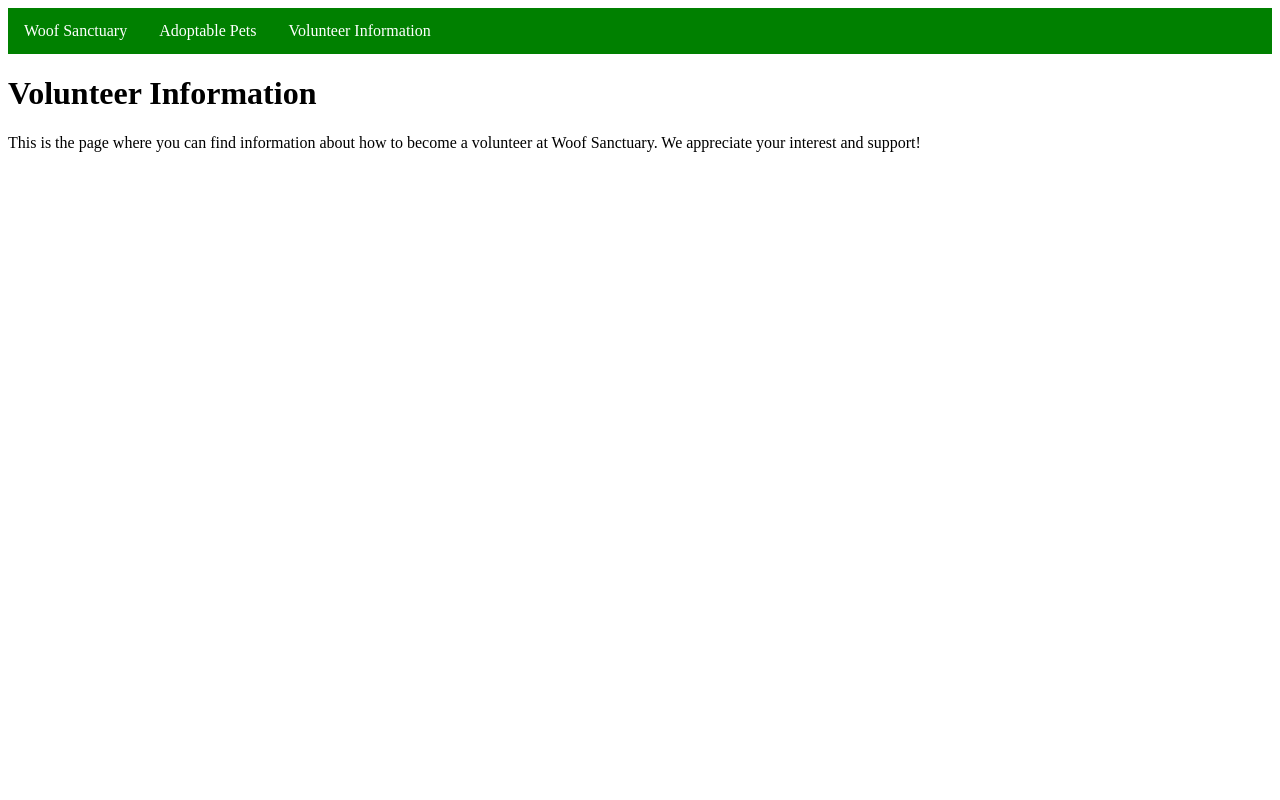
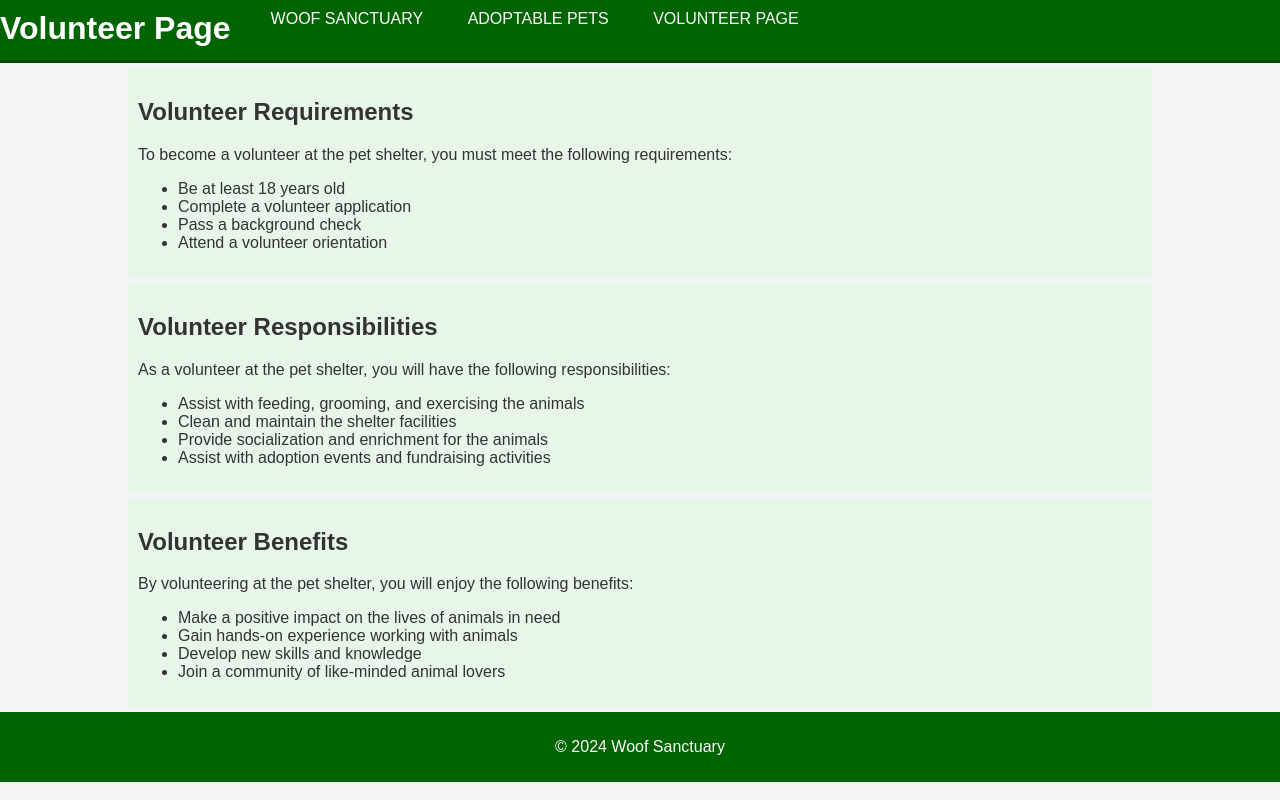
Before and after one commit to katelynreyes/group4, a Django app: page /volunteer/ in a window 1280 px wide. Run offline with Django 5.2, Linux system fonts and the light colour scheme.

Commit message:
Volunteer Page
Finished The Volunteer Page

```diff
--- a/catalog/templates/catalog/volunteer.html
+++ b/catalog/templates/catalog/volunteer.html
@@ -3,23 +3,125 @@
 <!DOCTYPE html>
 <html lang="en">
 <head>
-    <meta charset="utf-8">
-    <meta name="viewport" content="width=device-width, initial-scale=1">
-    <title>{% block title %}Woof Sanctuary{% endblock title %}</title>
+<meta charset="UTF-8">
+<meta name="viewport" content="width=device-width, initial-scale=1.0">
+<title>Woof Sanctuary</title>
+<style>
+  body {
+    font-family: Arial, sans-serif;
+    background-color: #f4f4f4;
+    margin: 0;
+    padding: 0;
+  }
+  .container {
+    width: 80%;
+    margin: auto;
+    overflow: hidden;
+  }
+  header {
+    background: #006400; /* DarkGreen color for the header */
+    color: white;
+    padding-top: 10px;
+    min-height: 50px;
+    border-bottom: #004d00 3px solid; /* Slightly darker green for the border */
+  }
+  header a {
+    color: #ffffff;
+    text-decoration: none;
+    text-transform: uppercase;
+    font-size: 16px;
+  }
+  header ul {
+    padding: 0;
+    list-style: none;
+    margin: 0;
+  }
+  header li {
+    display: inline;
+    padding: 0 20px;
+  }
+  header #branding {
+    float: left;
+  }
+  header #branding h1 {
+    margin: 0;
+    padding: 0;
+    display: inline;
+  }
+  header nav {
+    float: left;
+    margin-left: 20px;
+  }
+  .box {
+    color: #333333;
+    padding: 10px;
+    margin: 5px 0;
+    background: #e8f5e9;
+  }
+  footer {
+    background-color: #006400;
+    color: #ffffff;
+    text-align: center;
+    padding: 10px;
+  }
+</style>
 </head>
 <body>
+  <header>
+    <div id="branding">
+      <h1>Volunteer Page</h1>
+    </div>
+    <nav>
+      <ul>
+        <li><a href="{% url 'index' %}">Woof Sanctuary</a></li>
+      <li><a href="{% url 'pet_list' %}">Adoptable Pets</a></li>
+      <li><a href="{% url 'volunteer' %}">Volunteer Page</a></li>
+<li>{% for pet in pets %}
+  <li><a href="{% url 'pet_detail' pk=pet.id %}">{{ pet.name }}</a></li>
+{% endfor %}
+      </ul>
+    </nav>
+  </header>
 
-<div class="topnav" id="myTopnav">
-    <a href="{% url 'index' %}">Woof Sanctuary</a>
-    <a href="{% url 'volunteer' %}">Volunteer Information</a>
-    <!-- Other navigation links can go here -->
-</div>
+  <div class="container">
+    <section class="main-content">
+      <div class="box">
+        <h2>Volunteer Requirements</h2>
+        <p>To become a volunteer at the pet shelter, you must meet the following requirements:</p>
+        <ul>
+          <li>Be at least 18 years old</li>
+          <li>Complete a volunteer application</li>
+          <li>Pass a background check</li>
+          <li>Attend a volunteer orientation</li>
+        </ul>
+      </div>
 
-<div class="container">
-    {% block content %}
+      <div class="box">
+        <h2>Volunteer Responsibilities</h2>
+        <p>As a volunteer at the pet shelter, you will have the following responsibilities:</p>
+        <ul>
+          <li>Assist with feeding, grooming, and exercising the animals</li>
+          <li>Clean and maintain the shelter facilities</li>
+          <li>Provide socialization and enrichment for the animals</li>
+          <li>Assist with adoption events and fundraising activities</li>
+        </ul>
+      </div>
 
-    {% endblock content %}
-</div>
+      <div class="box">
+        <h2>Volunteer Benefits</h2>
+        <p>By volunteering at the pet shelter, you will enjoy the following benefits:</p>
+        <ul>
+          <li>Make a positive impact on the lives of animals in need</li>
+          <li>Gain hands-on experience working with animals</li>
+          <li>Develop new skills and knowledge</li>
+          <li>Join a community of like-minded animal lovers</li>
+        </ul>
+      </div>
+    </section>
+  </div>
 
+  <footer>
+    <p>© 2024 Woof Sanctuary</p>
+  </footer>
 </body>
 </html>
--- a/catalog/templates/catalog/volunteer_info.html
+++ b/catalog/templates/catalog/volunteer_info.html
@@ -1,9 +1,13 @@
-{% extends 'catalog/base.html' %}
+{% extends 'catalog/volunteer.html' %}
 
 {% block title %}Volunteer Information{% endblock title %}
 
 {% block content %}
-  <h1>Volunteer Information</h1>
-  <p>This is the page where you can find information about how to become a volunteer at Woof Sanctuary. We appreciate your interest and support!</p>
-  <!-- Additional volunteer information and content goes here -->
+  <h1 class="headerText">Woof Sanctuary</h1>
+    <div class="column">
+      <p class ="text1">Welcome to Woof Sanctuary!<p>
+        <p>We are a local non-profit that strives to rescue animals and provide them with loving homes. We are where pets come for a second chance! See our available pets here: <a href="{% url 'pet_list' %}">Adoptable Pets</a>
+        <p class = "text1"> Our Mission:</p>
+      <p>Founded in 2016, Woof Sanctuary started as a small shelter. Seven years later, we are now the biggest shelter in the area. We have saved the lives of over 1,600 animals and counting. Please consider us the next time you are looking to adopt a furry friend! If you would like to learn about volunteer opportunities, click here:  <a href="{% url 'volunteer' %}">Volunteer Information</a></p>
+    </div>
 {% endblock content %}
--- a/catalog/urls.py
+++ b/catalog/urls.py
@@ -1,10 +1,10 @@
 from django.urls import path
+
 from . import views
 
-
 urlpatterns = [
-    path('', views.index, name='index'), #the main page
-    path('pet_list/', views.PetListView.as_view(), name='pet_list'), # Pet list page
+    path('', views.index, name='index'),  # the main page
+    path('pet_list/', views.PetListView.as_view(), name='pet_list'),  # Pet list page
     path('pet_detail/<int:pk>', views.PetDetailView.as_view(), name='pet_detail'),
     path('volunteer/', views.volunteer, name='volunteer'),  # Volunteer information page
 ]
--- a/catalog/views.py
+++ b/catalog/views.py
@@ -1,6 +1,9 @@
-from .models import Pet, PetInstance
 from django.shortcuts import render
 from django.views import generic
+
+from .models import Pet
+
+
 # Existing import statements...
 
 def index(request):
@@ -8,18 +11,18 @@ def index(request):
     context = {'test': 'Testing'}
     return render(request, 'catalog/index.html', context=context)
 
-def volunteer(request):  # Renamed from volunteer_info to volunteer
-    """View function for the volunteer page."""
-    return render(request, 'catalog/volunteer.html', {})  # The context is empty for now
+
+def volunteer_view(request):
+    return render(request, 'catalog/volunteer.html')
 
 
 def volunteer(request):
-    # Render the volunteer_info.html template
-    return render(request, 'catalog/volunteer_info.html')
+    return render(request, 'catalog/volunteer.html')
 
 
 class PetDetailView(generic.DetailView):
     model = Pet
 
+
 class PetListView(generic.ListView):
     model = Pet
```
Also changed, not shown: adoption_site/urls.py (+3 -6 lines).
